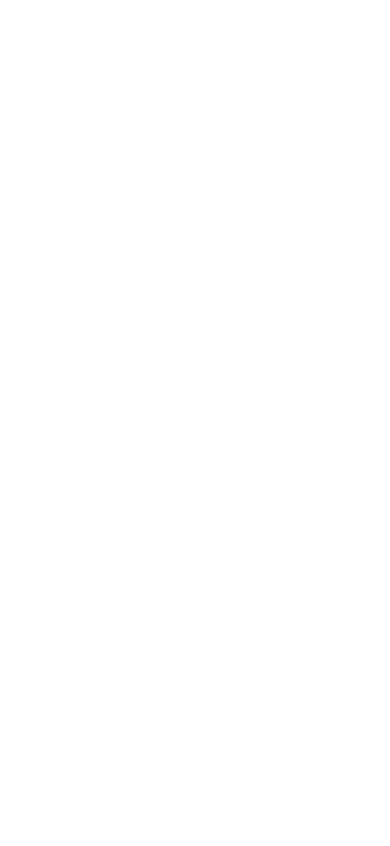
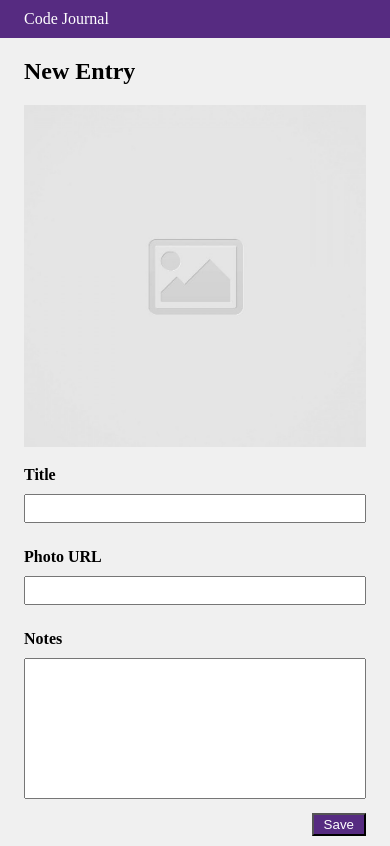
Before and after one commit to gonzalez-alex/code-journal, a website: page index.html in a window 390 px wide. Drawn offline with Linux system fonts and the light colour scheme.

Commit message:
Add a form for creating a journal entry to the div[data-view=entry-form] && Ensure that the form looks nice on both mobile-sized and desktop-sized screens. #2/#3

```diff
--- a/css/styles.css
+++ b/css/styles.css
@@ -0,0 +1,51 @@
+img {
+  max-width: 100%;
+  margin-bottom: 15px;
+}
+
+header {
+  background-color: #562b81;
+  color: white;
+}
+
+p {
+  padding: 10px 0;
+  margin: 0;
+}
+
+input {
+  width: 100%;
+  padding: 5px;
+}
+
+button {
+  margin: 10px 0;
+  background-color: #562b81;
+  color: white;
+  padding: 2px 10px;
+}
+
+body {
+  background-color: #f0f0f0;
+}
+
+label {
+  font-weight: 600;
+}
+
+textarea {
+  width: 100%;
+  resize: none;
+}
+
+.align-right {
+  text-align: right;
+}
+
+.margin-bot-10 {
+  margin-bottom: 10px;
+}
+
+.margin-bot-25 {
+  margin-bottom: 25px;
+}
--- a/index.html
+++ b/index.html
@@ -17,9 +17,51 @@
 </head>
 <body>
   <header>
+    <div class="container">
+      <div class="column-full">
+        <p>Code Journal</p>
+      </div>
+    </div>
   </header>
   <main>
-    <div data-view="entry-form">
+    <div class="container">
+      <div class="row">
+        <div class="column-full">
+          <h2>New Entry</h2>
+        </div>
+      </div>
+      <div class="row">
+        <div data-view="entry-form" class="column-half">
+          <img src="images/placeholder-image-square.jpg">
+        </div>
+        <form id="code-journal" class="column-half">
+          <div class="margin-bot-10">
+            <label for="title">Title</label>
+          </div>
+          <div class="margin-bot-25">
+            <input id="title" type="text" name="title">
+          </div>
+          <div class="margin-bot-10">
+            <label for="photo-url">Photo URL</label>
+          </div>
+          <div class="margin-bot-25">
+            <input id="photo-url" type="text" name="photo-url">
+          </div>
+        </form>
+      </div>
+      <div class="row">
+        <div class="column-full">
+          <div class="margin-bot-10">
+            <label for="notes">Notes</label>
+          </div>
+          <div>
+            <textarea id="notes" name="notes" form="code-journal" rows="9"></textarea>
+          </div>
+          <div class="align-right">
+            <button>Save</button>
+          </div>
+        </div>
+      </div>
     </div>
   </main>
   <script src="js/data.js"></script>
```
